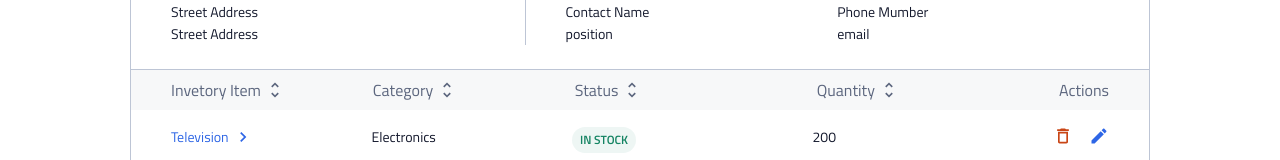
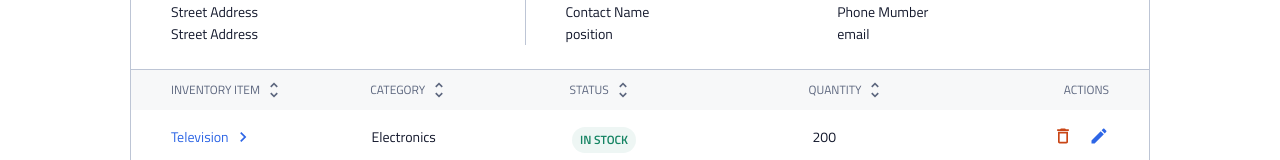
Before and after one commit to humairatasnim/instock-mont-blanc, a React (Vite) app: page /warehouses/1 in a window 1280 px wide. Shown: the part 232-392 px from the top of the page. Built offline with nearby package versions, Linux system fonts and the light colour scheme.

Commit message:
update table header styling

```diff
--- a/src/components/InventoryItem/InventoryItem.scss
+++ b/src/components/InventoryItem/InventoryItem.scss
@@ -27,6 +27,7 @@
       width: 25%;
     }
   }
+
   &__mobile-box {
     display: flex;
     flex-wrap: wrap;
--- a/src/pages/WarehouseDetails/WarehouseDetails.jsx
+++ b/src/pages/WarehouseDetails/WarehouseDetails.jsx
@@ -57,7 +57,7 @@ function WarehouseDetails({ inventories }) {
           <div className="header">
             <div className="header__box">
               <div className="header__item header__title">
-                <span className="header__text">Invetory Item</span>
+                <span className="header__text">INVENTORY ITEM</span>
                 <img
                   className="link__icon"
                   src={sortIcon}
@@ -65,7 +65,7 @@ function WarehouseDetails({ inventories }) {
                 ></img>
               </div>
               <div className="header__status header__title">
-                <span className="header__text">Status</span>
+                <span className="header__text">STATUS</span>
                 <img
                   className="link__icon"
                   src={sortIcon}
@@ -73,7 +73,7 @@ function WarehouseDetails({ inventories }) {
                 ></img>
               </div>
               <div className="header__category header__title">
-                <span className="header__text">Category</span>
+                <span className="header__text">CATEGORY</span>
                 <img
                   className="link__icon"
                   src={sortIcon}
@@ -81,7 +81,7 @@ function WarehouseDetails({ inventories }) {
                 ></img>
               </div>
               <div className="header__quantity header__title">
-                <span className="header__text">Quantity</span>
+                <span className="header__text">QUANTITY</span>
                 <img
                   className="link__icon"
                   src={sortIcon}
@@ -90,7 +90,7 @@ function WarehouseDetails({ inventories }) {
               </div>
             </div>
             <div className="header__actions">
-              <span className="header__text">Actions</span>
+              <span className="header__text">ACTIONS</span>
             </div>
           </div>
           {/* WAREHOUSE INVENTORY LIST */}
--- a/src/pages/WarehouseDetails/WarehouseDetails.scss
+++ b/src/pages/WarehouseDetails/WarehouseDetails.scss
@@ -107,6 +107,9 @@
 
 .header {
   display: none;
+  font-size: .75rem;
+  line-height: 1.125rem;
+  gap: 1rem;
 
   @include tablet {
     height: 2.5rem;
```
Also changed, not shown: src/App.jsx (+7 -0 lines).
